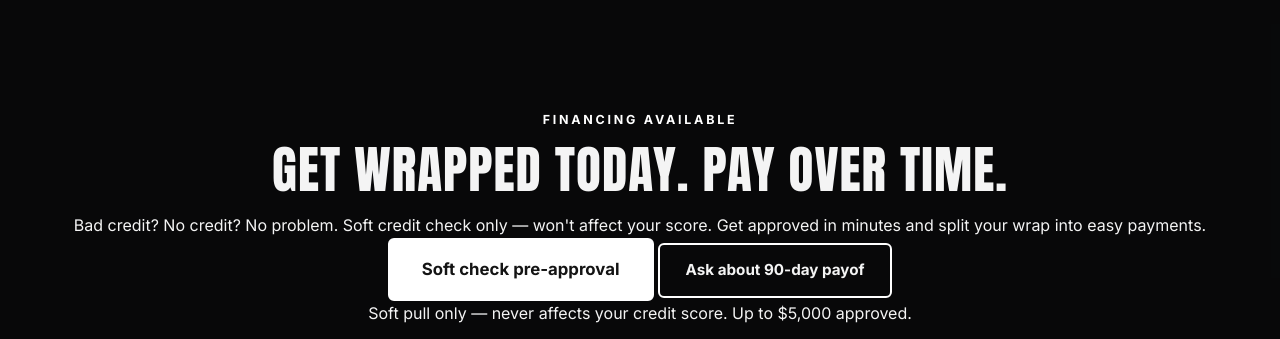
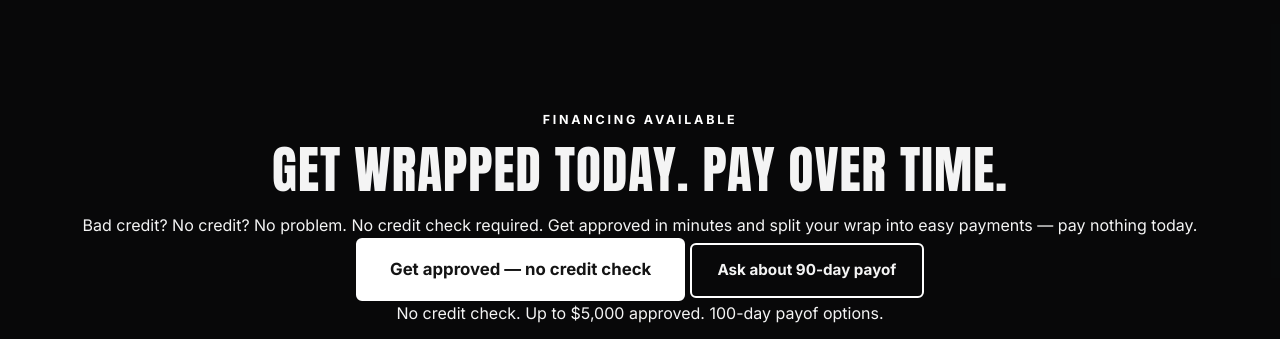
Before and after one commit to bobbinpersonal-ai/Trichara, a plain HTML site: page index.html in a window 1280 px wide. Shown: the part 11661-12000 px from the top of the page. Drawn offline with Linux system fonts and the light colour scheme.

Commit message:
Financing: no credit check language

```diff
--- a/index.html
+++ b/index.html
@@ -509,12 +509,12 @@ trichara
 <div class="wrap center">
 <p class="eyebrow">Financing available</p>
 <h2>Get wrapped today. Pay over time.</h2>
-<p class="sec-sub">Bad credit? No credit? No problem. Soft credit check only — won't affect your score. Get approved in minutes and split your wrap into easy payments.</p>
+<p class="sec-sub">Bad credit? No credit? No problem. No credit check required. Get approved in minutes and split your wrap into easy payments — pay nothing today.</p>
 <div class="fin-options">
-<a class="btn btn-big" href="/book.html">Soft check pre-approval</a>
+<a class="btn btn-big" href="/book.html">Get approved — no credit check</a>
 <a class="btn btn-ghost" href="/book.html">Ask about 90-day payof</a>
 </div>
-<p class="fin-note">Soft pull only — never affects your credit score. Up to $5,000 approved.</p>
+<p class="fin-note">No credit check. Up to $5,000 approved. 100-day payof options.</p>
 </div>
 </section>
 <footer>
```
